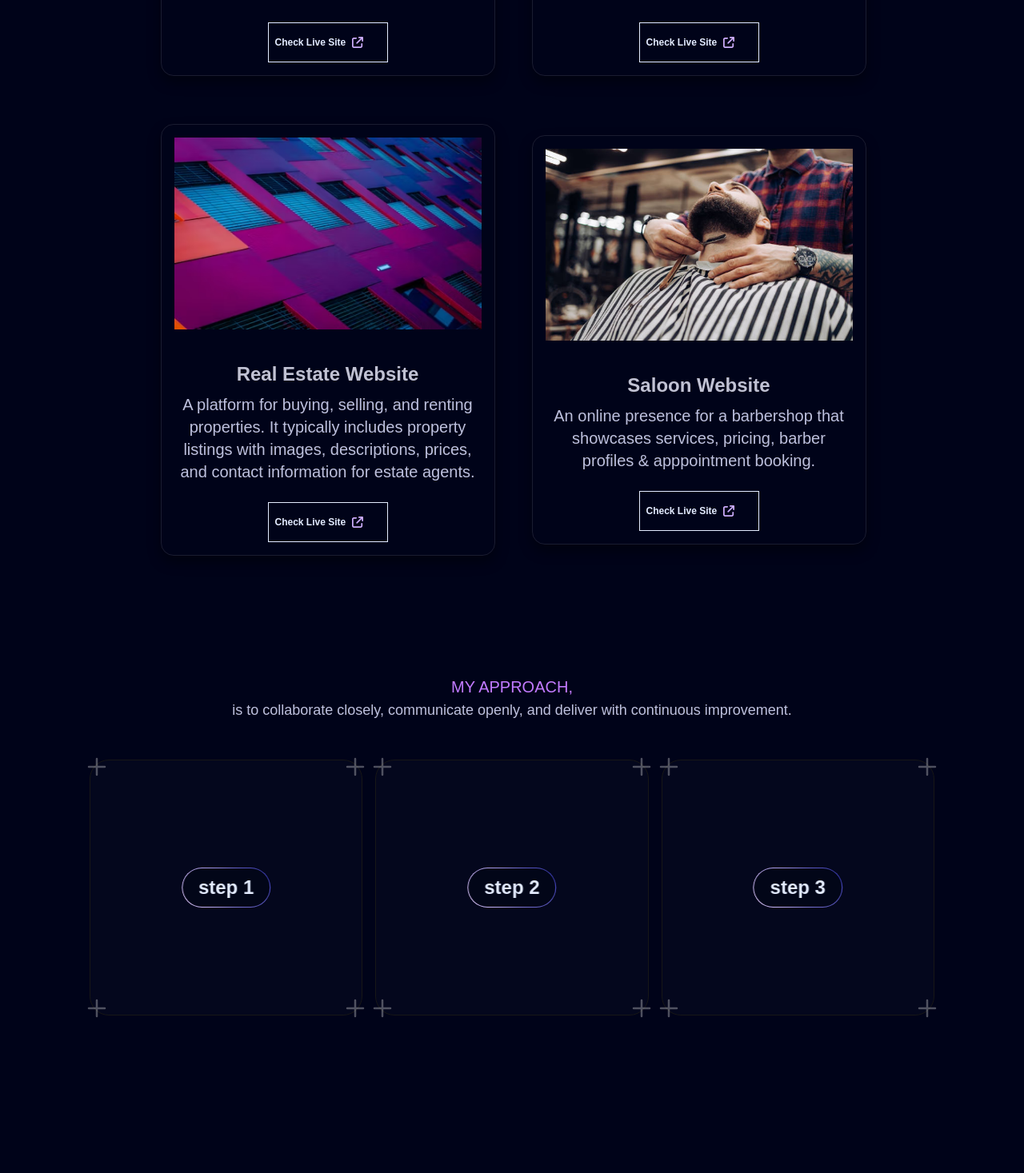
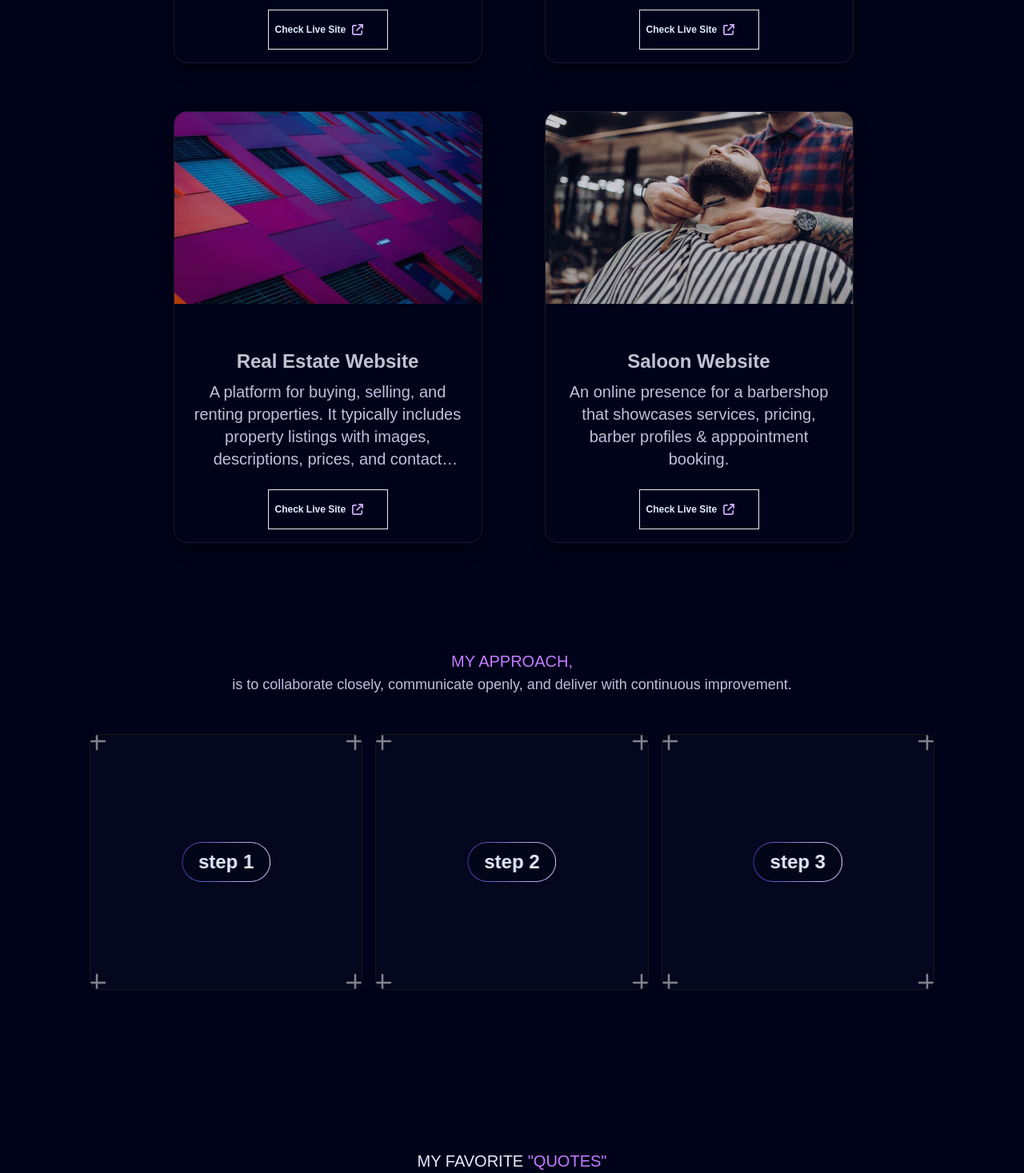
Before and after one commit to drspine1/taleeb_portfolio, a Next.js app: page / in a window 1280 px wide. Shown: the part 3880-5347 px from the top of the page at 80% size. Built offline with nearby package versions, Linux system fonts and the light colour scheme.

Commit message:
optimizing the image and the hero text opacity

```diff
--- a/src/components/my-approach.js
+++ b/src/components/my-approach.js
@@ -66,7 +66,7 @@ const Card = ({
       onMouseLeave={!isTouch ? () => setHovered(false) : undefined}
       onClick={isTouch ? () => setHovered((prev) => !prev) : undefined}
 
-      className="border  group/canvas-card flex items-center justify-center dark:border-white/[0.2]  max-w-sm w-full mx-auto p-4  h-[20rem] relative rounded-3xl"
+      className="border  group/canvas-card flex items-center justify-center dark:border-white/[0.2]  max-w-sm w-full mx-auto p-4  h-[20rem] relative rounded-xl cursor-pointer overflow-hidden"
        style={{
 
               background: "rgb(4,7,29)",
@@ -76,11 +76,11 @@ const Card = ({
 
             }}
       >
-      <Icon className="absolute h-10 w-10 opacity-30 -top-3 -left-3 text-white" />
-      <Icon className="absolute h-10 w-10 opacity-30 -bottom-3 -left-3  text-white" />
-      <Icon className="absolute h-10 w-10 opacity-30 -top-3 -right-3 text-white" />
+      <Icon className="absolute h-10 w-10 opacity-50 -top-3 -left-3 text-white" />
+      <Icon className="absolute h-10 w-10 opacity-50 -bottom-3 -left-3  text-white" />
+      <Icon className="absolute h-10 w-10 opacity-50 -top-3 -right-3 text-white" />
       <Icon
-        className="absolute h-10 w-10 opacity-30 -bottom-3 -right-3  text-white" />
+        className="absolute h-10 w-10 opacity-50 -bottom-3 -right-3  text-white" />
       <AnimatePresence>
         {hovered && (
           <motion.div
@@ -134,7 +134,7 @@ const AceternityIcon = ({order}) => {
    <div>
       <button className="relative inline-flex overflow-hidden rounded-full p-[1px] ">
         <span
-          className="absolute inset-[-1000%] animate-[spin_2s_linear_infinite]
+          className="absolute inset-[-1000%] lg:animate-[spin_2s_linear_infinite]
          bg-[conic-gradient(from_90deg_at_50%_50%,#E2CBFF_0%,#393BB2_50%,#E2CBFF_100%)]"
         />
         <span
--- a/src/components/portfolio.js
+++ b/src/components/portfolio.js
@@ -28,7 +28,7 @@ const RecentProjects = () => {
         viewport={{once:true, amount:0.2}}
         transition={{delay:0.5,duration:0.4}}
        className="mx-auto w-[110px] h-[1.5px] bg-purple-400 text-center mb-8"></motion.div>
-      <div className="flex flex-wrap items-center justify-center p-4 gap-20 md:16">
+      <div className="flex flex-wrap items-center justify-center  gap-20 md:16">
         {projects.map(({id,description,title,image,demo}) => (
           <div
             className="lg:min-h-[32.5rem] h-[25rem] flex items-center justify-center sm:w-96 w-[80vw]"
@@ -49,11 +49,12 @@ const RecentProjects = () => {
                   src={image}
                   alt="cover"
                   fill
-                  className="z-10 absolute bottom-0"
+                  className="z-10 absolute bottom-0 opacity-80"
                 />
               </div>
 
-              <h1 className="font-bold text-2xl   line-clamp-1  text-[#C1C2D3] capitalize">
+             <div className="p-4">
+               <h1 className="font-bold text-2xl   line-clamp-1  text-[#C1C2D3] capitalize">
                 {title}
               </h1>
 
@@ -66,11 +67,7 @@ const RecentProjects = () => {
               >
                 {description}
               </p>
-
-
-
-
-                <a
+                 <a
                 href={demo} target="_blank"
                 className=" mx-auto flex items-center gap-1 p-2  mt-6 text-center w-[150px] h-[50px] text-sm text-[#e4ecff] font-bold bg-[#000319] hover:bg-[#1a1a2e] border border-[#e4ecff]">
                   <p className="flex  md:text-xs text-sm text-purple">
@@ -78,6 +75,11 @@ const RecentProjects = () => {
                   </p>
                   <FaArrowUpRightFromSquare className="ms-1" color="#CBACF9" />
                 </a>
+             </div>
+
+
+
+
 
             </PinContainer>
           </div>
--- a/src/components/ui/3d-pin.js
+++ b/src/components/ui/3d-pin.js
@@ -36,7 +36,7 @@ export const PinContainer = ({
           style={{
             transform: transform,
           }}
-          className="absolute left-1/2 p-4 top-1/2  flex justify-start items-start  rounded-2xl  shadow-[0_8px_16px_rgb(0_0_0/0.4)]  border border-white/[0.1] group-hover/pin:border-white/[0.2] transition duration-700 overflow-hidden">
+          className="absolute left-1/2  top-1/2  flex justify-start items-start  rounded-2xl  shadow-[0_8px_16px_rgb(0_0_0/0.4)]  border border-white/[0.1] group-hover/pin:border-white/[0.2] transition duration-700 overflow-hidden">
           <div className={cn(" relative z-50 ", className)}>{children}</div>
         </div>
       </div>
--- a/src/components/ui/text-generate-effect.js
+++ b/src/components/ui/text-generate-effect.js
@@ -7,7 +7,7 @@ export const TextGenerateEffect = ({
   words,
   className,
   filter = true,
-  duration = 0.5
+  duration = 0.2
 }) => {
   const [scope, animate] = useAnimate();
   let wordsArray = words.split(" ");
@@ -17,7 +17,7 @@ export const TextGenerateEffect = ({
       filter: filter ? "blur(0px)" : "none",
     }, {
       duration: duration ? duration : 1,
-      delay: stagger(0.2),
+      delay: stagger(0.1),
     });
   }, [scope.current]);
 
```
